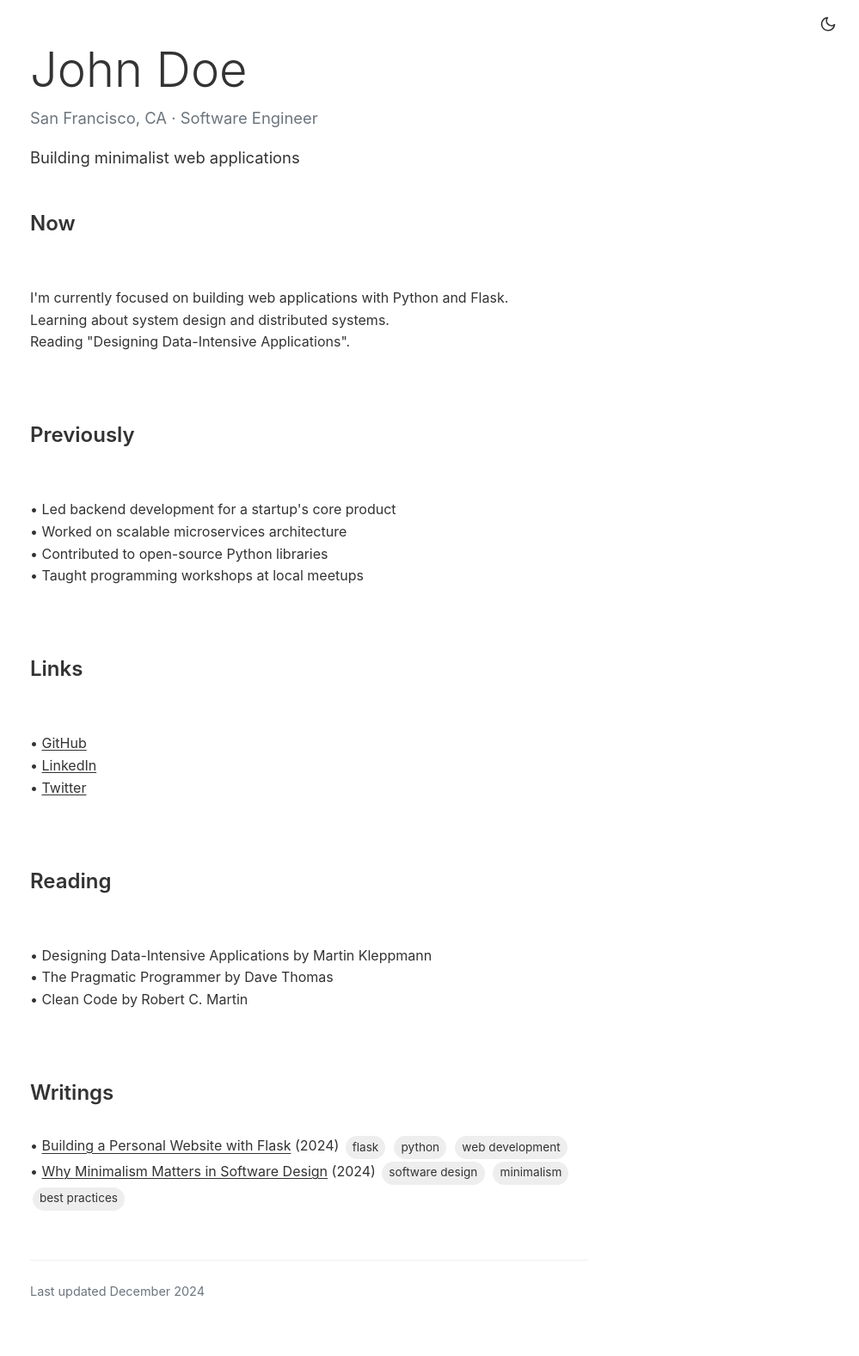
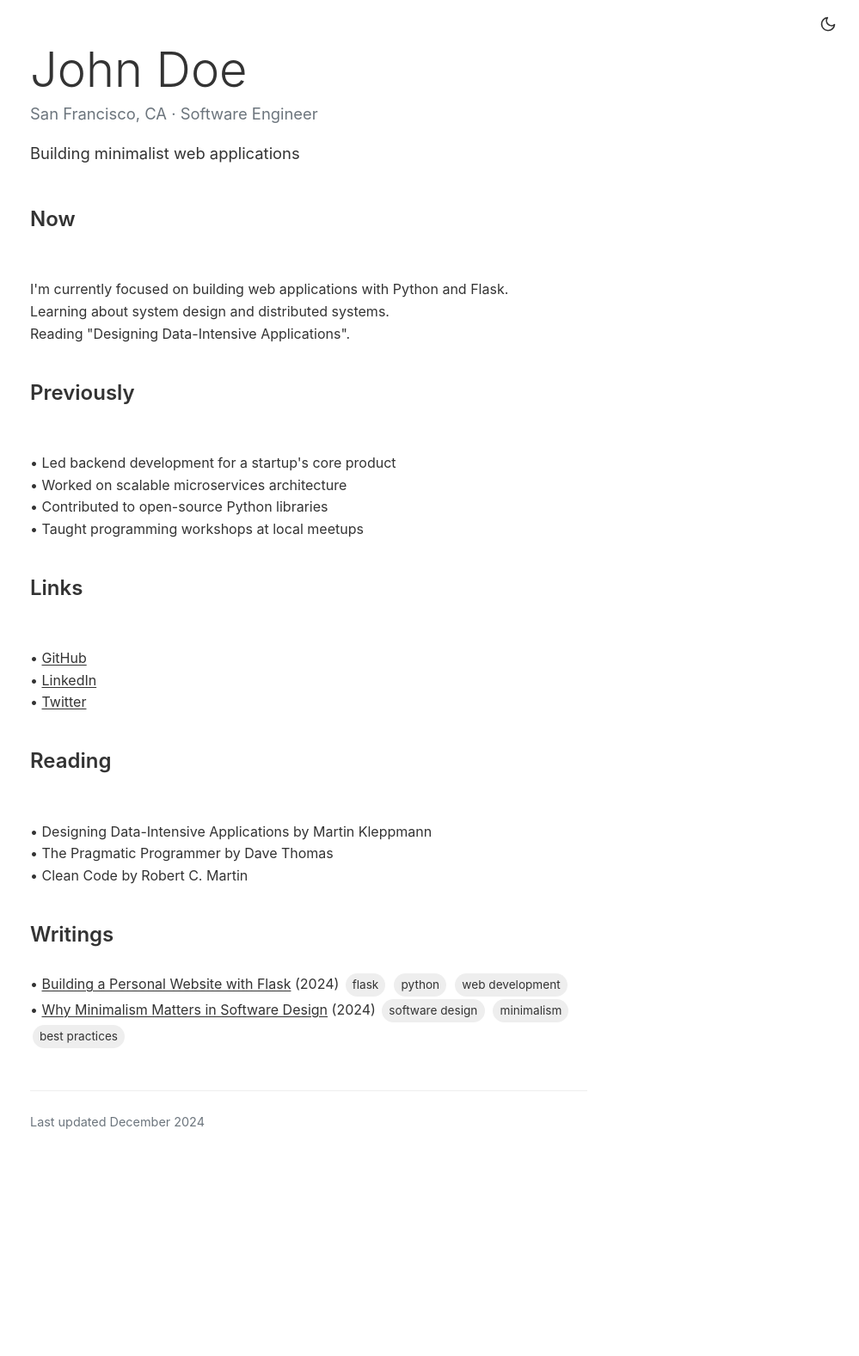
Before and after one commit to AnthonyBuildsOnBase/personalsite, a Flask app: page / in a window 1280 px wide. Shown: the whole page at 86% size, without its empty margins (281-1280 px from the left). After the commit the page ends 1313 px from the top, so only its background shows below. Run offline with Flask 3, Linux system fonts and the light colour scheme.

Commit message:
Agent query: Is the spacing between section titles and their content now much tighter?
Adjust styling: reduce margins and padding in CSS and remove unnecessary section margins in HTML.

Screenshot: https://storage.googleapis.com/screenshot-production-us-central1/3c5736a1-8f89-4729-8f63-9b4bd9a5496e/9da6a8aa-fb0e-41ee-8b58-4426c6bb188b.jpg

```diff
--- a/static/css/style.css
+++ b/static/css/style.css
@@ -31,13 +31,13 @@
 /* Typography */
 h1, h2 {
     font-weight: 600;
-    margin-bottom: 0.5rem;  /* Reduced vertical spacing */
+    margin-bottom: 0.2rem;  /* Even smaller margin */
     color: var(--text-color);
 }
 
 h2 {
     font-size: 1.5rem;
-    margin-top: 0.5rem; /*Reduced vertical spacing*/
+    margin-top: 0.5rem;
 }
 
 .lead {
@@ -97,6 +97,7 @@
 .content {
     max-width: 65ch;
     white-space: pre-line;
+    margin-top: 0;  /* Remove top margin */
 }
 
 /* Container adjustments */
@@ -135,8 +136,8 @@
 
 /* Section spacing */
 section {
-    margin-bottom: 1rem; /*Reduced section spacing*/
-    padding-bottom: 0.5rem;
+    margin-bottom: 1rem;
+    padding-bottom: 0;  /* Remove bottom padding */
 }
 
 /* Footer styling */
--- a/templates/index.html
+++ b/templates/index.html
@@ -15,7 +15,7 @@
     </header>
 
     {% for section in sections %}
-    <section class="mb-5">
+    <section>
         <h2>{{ section.title }}</h2>
         <div class="content">
             {{ section.content | safe }}
```
